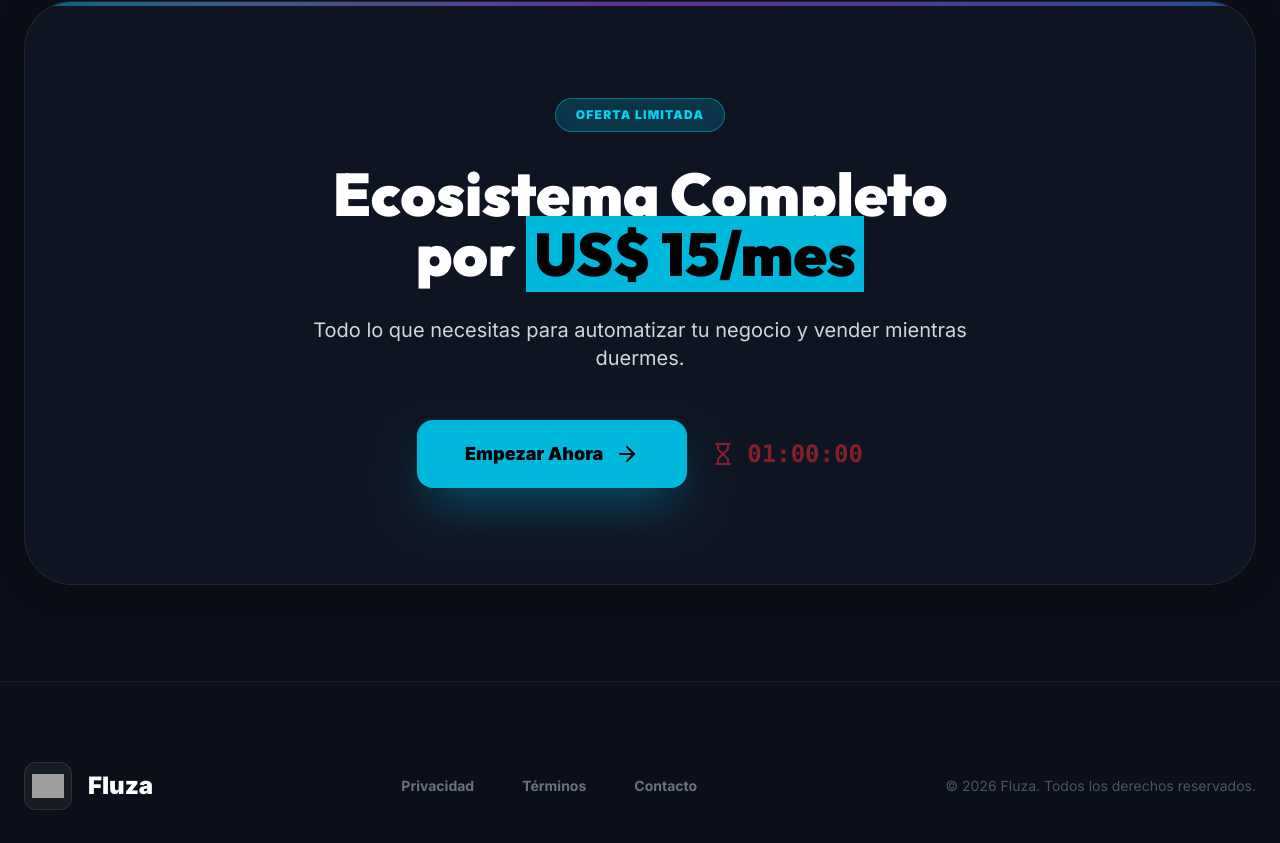
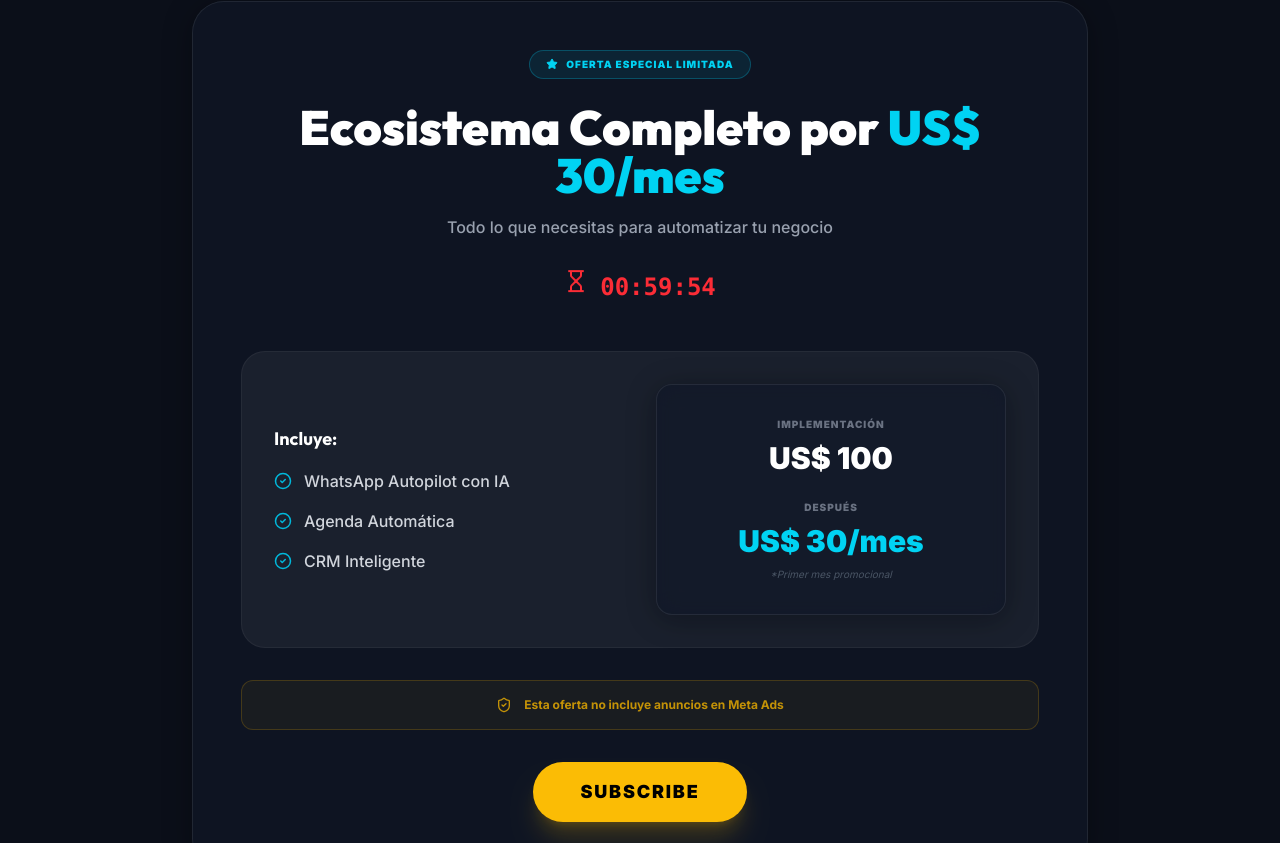
Before and after one commit to Marte1978/fluza-todo-fluye-2, a Next.js app: page / in a window 1280 px wide. Shown: the part 7245-8088 px from the top of the page. Built offline with nearby package versions, Linux system fonts and the light colour scheme; grey boxes are pictures that could not be loaded.

Commit message:
Update: CTA pricing to  and implement real-time 1h countdown timer

```diff
--- a/src/app/page.tsx
+++ b/src/app/page.tsx
@@ -23,6 +23,7 @@ import ChatSection from '@/components/ChatSection';
 import FAQSection from '@/components/FAQSection';
 import FlowDiagram from '@/components/FlowDiagram';
 import LeadMagnet from '@/components/LeadMagnet';
+import CountdownTimer from '@/components/CountdownTimer';
 
 const fadeInUp = {
   initial: { opacity: 0, y: 20 },
@@ -346,26 +347,72 @@ export default function Home() {
       {/* FAQ Section */}
       <FAQSection />
 
-      {/* CTA Section */}
       <section className="max-w-7xl mx-auto px-6 py-24">
         <motion.div
-          className="glass-panel rounded-[3rem] p-16 md:p-24 border-2 border-cyan-500/50 bg-gradient-to-br from-cyan-500/10 to-purple-500/10 text-center relative overflow-hidden"
-          whileHover={{ borderColor: '#06b6d4' }}
+          className="glass-panel rounded-[2rem] p-8 md:p-12 border-2 border-cyan-500/50 bg-dark-900/60 relative overflow-hidden max-w-4xl mx-auto"
+          initial={{ opacity: 0, y: 50 }}
+          whileInView={{ opacity: 1, y: 0 }}
+          viewport={{ once: true }}
         >
-          <div className="absolute top-0 left-0 w-full h-1 bg-gradient-to-r from-cyan-500 via-purple-500 to-blue-500 opacity-50"></div>
-          <div className="relative z-10 max-w-2xl mx-auto">
-            <span className="inline-block px-5 py-2 rounded-full bg-cyan-500/20 text-cyan-400 text-xs font-black tracking-widest mb-8 border border-cyan-500/50 uppercase">Oferta Limitada</span>
-            <h2 className="text-4xl md:text-6xl font-heading font-black mb-8 text-white">Ecosistema Completo por <mark className="bg-cyan-500 text-black px-2">US$ 15/mes</mark></h2>
-            <p className="text-gray-300 text-xl mb-12">Todo lo que necesitas para automatizar tu negocio y vender mientras duermes.</p>
+          {/* Top Badge */}
+          <div className="flex justify-center mb-6">
+            <span className="inline-flex items-center gap-2 px-4 py-1.5 rounded-full bg-cyan-500/10 text-cyan-400 text-[10px] font-black tracking-widest border border-cyan-500/30 uppercase">
+              <Star size={12} fill="currentColor" /> Oferta Especial Limitada
+            </span>
+          </div>
 
-            <div className="flex flex-col sm:flex-row gap-6 justify-center items-center">
-              <button className="px-12 py-5 rounded-2xl bg-cyan-500 text-black font-black text-lg hover:scale-105 transition-all shadow-2xl shadow-cyan-500/40 flex items-center gap-3">
-                Empezar Ahora <ArrowRight />
-              </button>
-              <div className="flex items-center gap-3 text-red-500 font-black animate-pulse">
-                <Hourglass /> <span className="text-2xl font-mono">01:00:00</span>
-              </div>
+          {/* Title */}
+          <div className="text-center mb-8">
+            <h2 className="text-3xl md:text-5xl font-heading font-black text-white mb-4">
+              Ecosistema Completo por <span className="text-cyan-400 font-black">US$ 30/mes</span>
+            </h2>
+            <p className="text-gray-400 font-medium">Todo lo que necesitas para automatizar tu negocio</p>
+          </div>
+
+          {/* Timer */}
+          <div className="flex justify-center items-center gap-3 text-red-500 font-black mb-12">
+            <Hourglass className="animate-bounce" />
+            <CountdownTimer />
+          </div>
+
+          <div className="grid md:grid-cols-2 gap-8 items-center bg-white/5 rounded-3xl p-8 border border-white/5 mb-8">
+            {/* Left side: List */}
+            <div className="space-y-6">
+              <h4 className="text-white font-bold text-lg mb-4">Incluye:</h4>
+              <ul className="space-y-4">
+                {[
+                  'WhatsApp Autopilot con IA',
+                  'Agenda Automática',
+                  'CRM Inteligente'
+                ].map((item, i) => (
+                  <li key={i} className="flex items-center gap-3 text-gray-300 font-medium">
+                    <CheckCircle2 className="text-cyan-500" size={18} /> {item}
+                  </li>
+                ))}
+              </ul>
             </div>
+
+            {/* Right side: Box */}
+            <div className="glass-panel p-8 rounded-2xl border border-white/10 bg-white/5 text-center">
+              <span className="text-gray-500 text-[10px] font-black tracking-widest uppercase block mb-2">IMPLEMENTACIÓN</span>
+              <p className="text-3xl font-heading font-black text-white mb-6">US$ 100</p>
+
+              <span className="text-gray-500 text-[10px] font-black tracking-widest uppercase block mb-2">DESPUÉS</span>
+              <p className="text-3xl font-heading font-black text-cyan-400 mb-2">US$ 30/mes</p>
+              <p className="text-gray-600 text-[10px] italic">*Primer mes promocional</p>
+            </div>
+          </div>
+
+          {/* Bottom Info */}
+          <div className="bg-yellow-500/5 border border-yellow-500/20 rounded-xl p-4 flex items-center justify-center gap-3 text-yellow-500/80 text-xs font-bold mb-8">
+            <ShieldCheck size={16} /> Esta oferta no incluye anuncios en Meta Ads
+          </div>
+
+          {/* CTA Button */}
+          <div className="flex justify-center">
+            <button className="px-12 py-4 rounded-full bg-[#fbbc05] hover:bg-[#ffcd38] text-black font-black text-lg transition-all shadow-xl shadow-yellow-500/20 uppercase tracking-widest">
+              Subscribe
+            </button>
           </div>
         </motion.div>
       </section>
--- /dev/null
+++ b/src/components/CountdownTimer.tsx
@@ -0,0 +1,29 @@
+'use client';
+
+import { useState, useEffect } from 'react';
+
+export default function CountdownTimer() {
+    const [timeLeft, setTimeLeft] = useState(3600); // 1 hour in seconds
+
+    useEffect(() => {
+        const timer = setInterval(() => {
+            setTimeLeft((prev) => {
+                if (prev <= 1) {
+                    return 3600; // Reset for demo/urgency effect or stop at 0
+                }
+                return prev - 1;
+            });
+        }, 1000);
+
+        return () => clearInterval(timer);
+    }, []);
+
+    const formatTime = (seconds: number) => {
+        const h = Math.floor(seconds / 3600);
+        const m = Math.floor((seconds % 3600) / 60);
+        const s = seconds % 60;
+        return `${h.toString().padStart(2, '0')}:${m.toString().padStart(2, '0')}:${s.toString().padStart(2, '0')}`;
+    };
+
+    return <span className="text-2xl font-mono">{formatTime(timeLeft)}</span>;
+}
```
